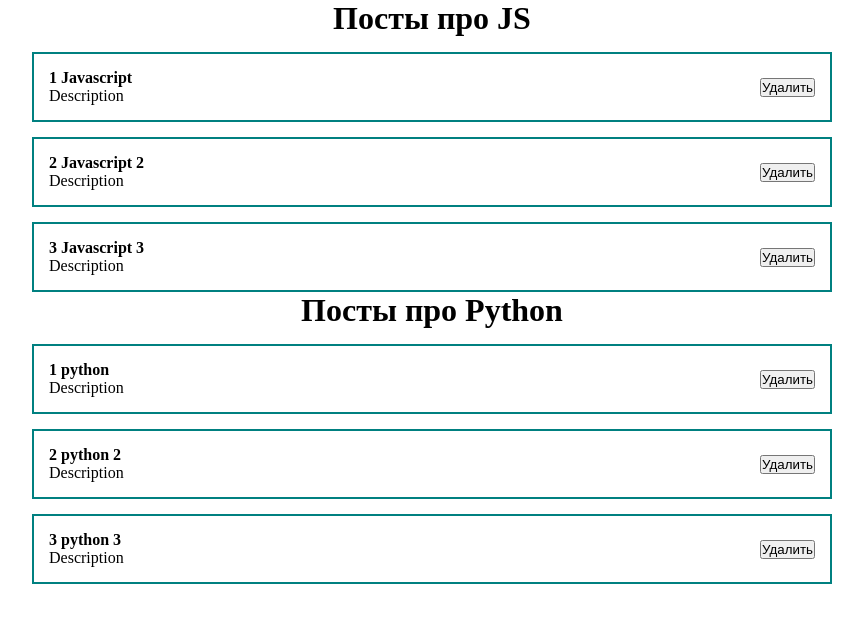
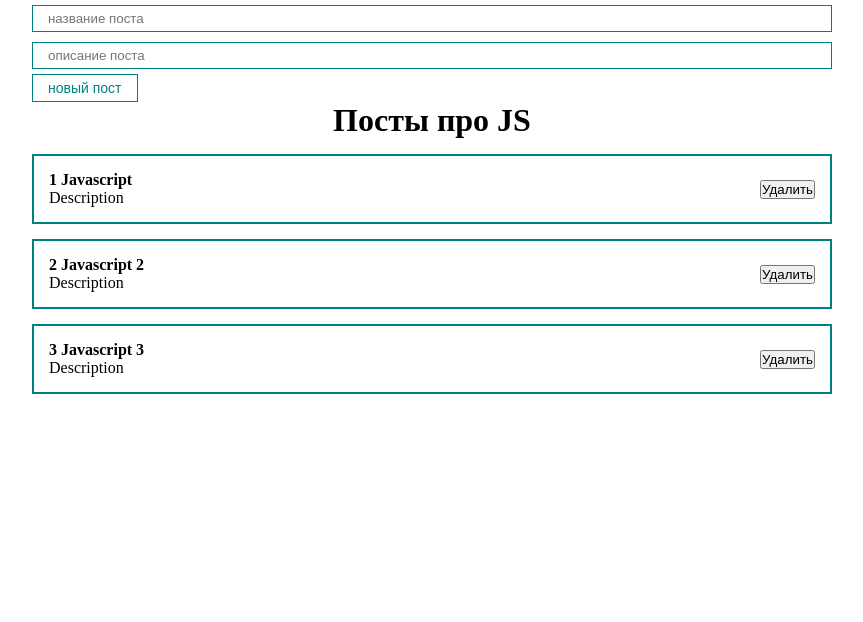
Before and after one commit to Novohudo/ToDo.colorfull, a React (Create React App) app: page / in a window 1280 px wide. Shown: the top 622 px of the page, without its empty margins (208-1071 px from the left). Built offline with nearby package versions, Linux system fonts and the light colour scheme.

Commit message:
Create UI library.First component-css.

```diff
--- a/src/App.js
+++ b/src/App.js
@@ -1,9 +1,11 @@
 import React, {useState} from "react";
 import './styles/App.css'
-import PostItem from "./components/PostItem";
 import PostList from "./components/PostList";
+import MyButton from "./components/UI/button/MyButton";
+import MyInput from "./components/UI/input/MyInput";
 
 //rsc-снипед для создания функции
+//e.preventDefault()-предотвращает дефолтное поведение
 
 function App() {
 	const [posts, setPosts] = useState([
@@ -11,15 +13,26 @@ function App() {
 		{id: 2, title: 'Javascript 2', body: 'Description'},
 		{id: 3, title: 'Javascript 3', body: 'Description'}
 	])
-	const [posts2, setPosts2] = useState([
-		{id: 1, title: 'python', body: 'Description'},
-		{id: 2, title: 'python 2', body: 'Description'},
-		{id: 3, title: 'python 3', body: 'Description'}
-	])
+	const [title,setTitle] = useState('')
+	const addNewPost =(e)=>{
+		e.preventDefault()
+		console.log(title)
+	}
+
 	return (
 		<div className="App">
+			<form>
+				{/*управляемая компонента*/}
+				<MyInput
+					value={title}
+					onChange={e=>setTitle(e.target.value)}
+					type={"text"}
+					placeholder={'название поста'}/>
+				<MyInput type={"text"} placeholder={'описание поста'}/>
+				<MyButton onClick={addNewPost}>новый пост</MyButton>
+			</form>
 			<PostList posts={posts} title={'Посты про JS'}/>
-			<PostList posts={posts2} title={'Посты про Python'}/>
+
 		</div>
 	);
 }
--- /dev/null
+++ b/src/components/UI/button/MyButton.jsx
@@ -0,0 +1,15 @@
+import React from 'react';
+import style from './MyButton.module.css';
+
+const MyButton = ({children,...props}) => {
+	return (
+		<button {...props} className={style.myBtn}>
+			{children}
+		</button>
+	);
+};
+
+export default MyButton;
+
+
+//передача пропсов Внутрь компонента-<button {...props} className={style.myBtn}>
--- /dev/null
+++ b/src/components/UI/button/MyButton.module.css
@@ -0,0 +1,8 @@
+.myBtn {
+      padding: 5px 15px;
+      color:teal;
+      font-size: 14px;
+      background: transparent;
+      border:1px solid teal;
+      cursor: pointer;
+}
--- /dev/null
+++ b/src/components/UI/input/MyInput.jsx
@@ -0,0 +1,10 @@
+import React from 'react';
+import style from './MyInput.module.css';
+
+const MyInput = (props) => {
+	return (
+		<input className={style.myInput} {...props}/>
+	);
+};
+
+export default MyInput;
--- /dev/null
+++ b/src/components/UI/input/MyInput.module.css
@@ -0,0 +1,6 @@
+.myInput{
+      width: 100%;
+      padding: 5px 15px;
+      margin:5px 0;
+      border:1px solid teal;
+}
--- a/src/styles/App.css
+++ b/src/styles/App.css
@@ -7,6 +7,7 @@
 #root {
       display: flex;
       justify-content: center;
+
 }
 
 .App {
```
